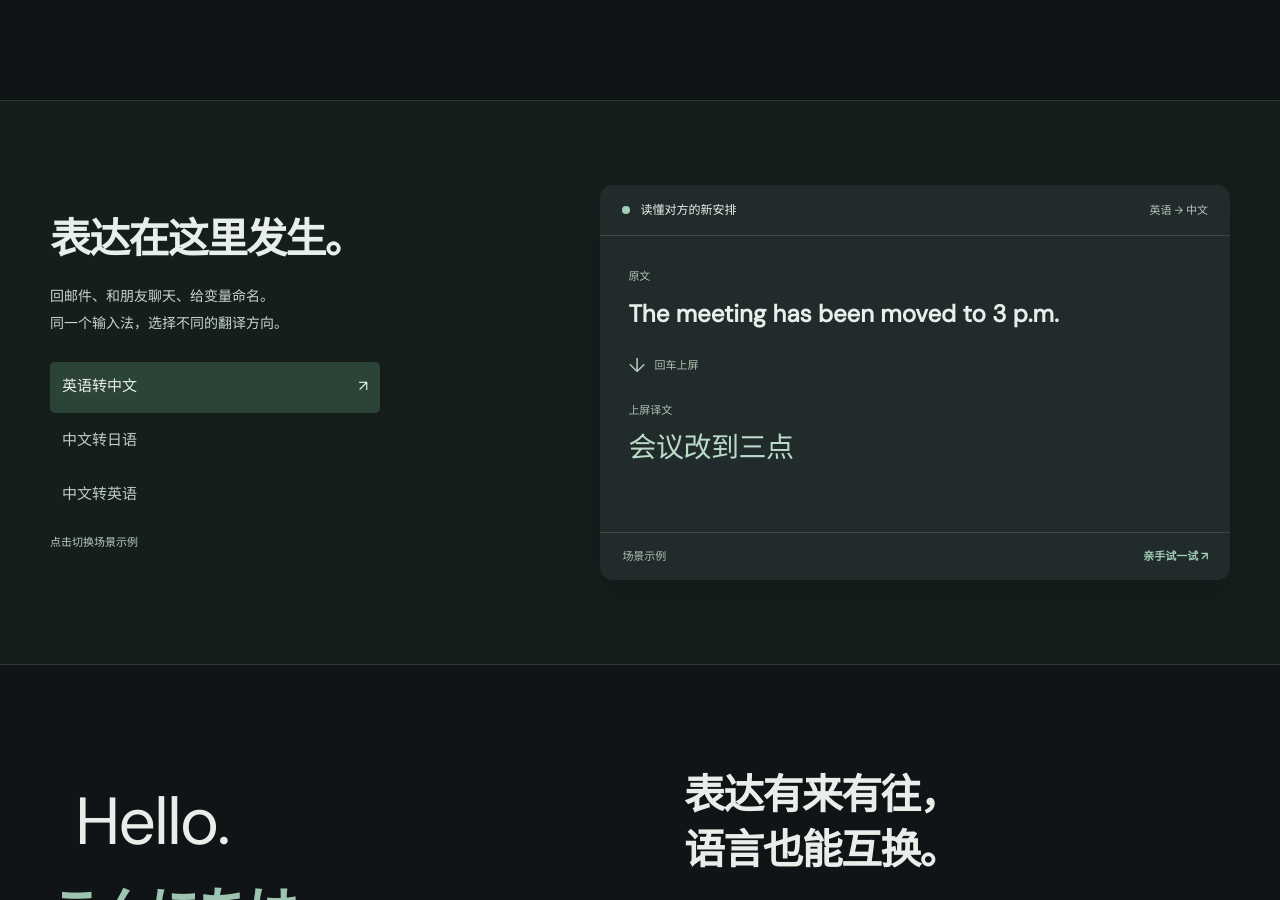
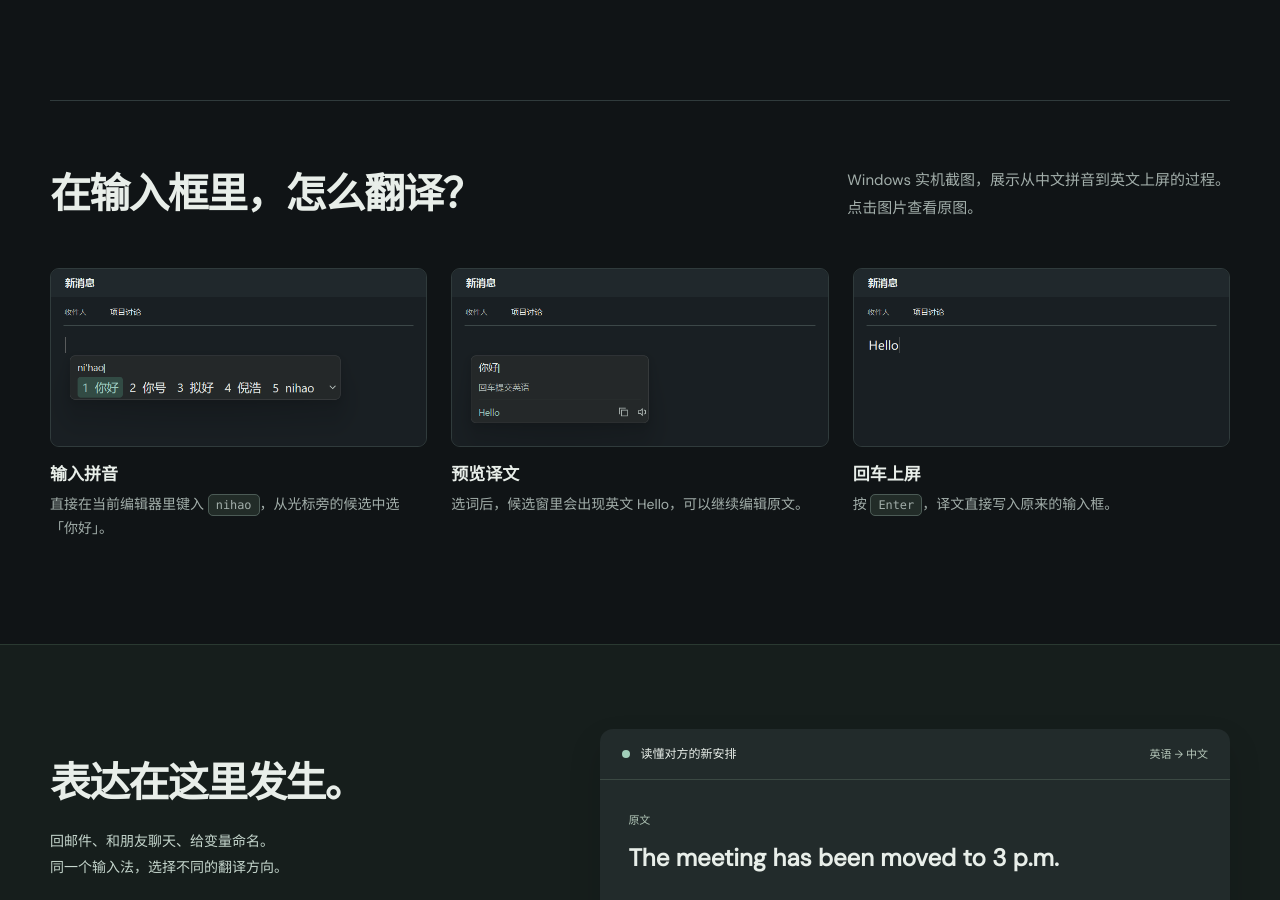
Before and after one commit to wiptgdxv/Eternally, a plain HTML site: page docs/index.html in a window 1280 px wide. Shown: the part 1378-2278 px from the top of the page. Drawn offline with Linux system fonts and the light colour scheme.

Commit message:
Show Eternally in use with Windows screenshots

```diff
--- a/docs/index.html
+++ b/docs/index.html
@@ -30,7 +30,7 @@
      <a href="#features">
       优势
      </a>
-     <a href="#showcase">
+     <a href="#screenshots">
       演示
      </a>
      <a href="#install">
@@ -333,6 +333,41 @@
        确认上屏后，本地词频会记住你的选择。支持全拼、简拼、模糊音，也能为常用短语设置缩写。
       </p>
      </article>
+    </div>
+   </section>
+   <section aria-labelledby="screenshots-title" class="usage-section wrap section" id="screenshots">
+    <div class="section-heading">
+     <h2 id="screenshots-title">在输入框里，怎么翻译？</h2>
+     <p>Windows 实机截图，展示从中文拼音到英文上屏的过程。<br/>点击图片查看原图。</p>
+    </div>
+    <div class="usage-steps">
+     <figure>
+      <a class="usage-image" href="./assets/ime-use-candidates.png">
+       <img src="./assets/ime-use-candidates.png" width="720" height="340" loading="lazy" alt="在 Windows 编辑器里键入 nihao，光标旁显示你好等中文候选"/>
+      </a>
+      <figcaption>
+       <h3>输入拼音</h3>
+       <p>直接在当前编辑器里键入 <kbd>nihao</kbd>，从光标旁的候选中选「你好」。</p>
+      </figcaption>
+     </figure>
+     <figure>
+      <a class="usage-image" href="./assets/ime-use-translation.png">
+       <img src="./assets/ime-use-translation.png" width="720" height="340" loading="lazy" alt="Eternally 候选窗显示原文你好及英文译文 Hello，编辑器尚未写入"/>
+      </a>
+      <figcaption>
+       <h3>预览译文</h3>
+       <p>选词后，候选窗里会出现英文 <span lang="en">Hello</span>，可以继续编辑原文。</p>
+      </figcaption>
+     </figure>
+     <figure>
+      <a class="usage-image" href="./assets/ime-use-committed.png">
+       <img src="./assets/ime-use-committed.png" width="720" height="340" loading="lazy" alt="按回车后 Hello 已写入原编辑器，候选窗收起"/>
+      </a>
+      <figcaption>
+       <h3>回车上屏</h3>
+       <p>按 <kbd>Enter</kbd>，译文直接写入原来的输入框。</p>
+      </figcaption>
+     </figure>
     </div>
    </section>
    <section aria-labelledby="showcase-title" class="showcase-section" id="showcase">
--- a/docs/styles.css
+++ b/docs/styles.css
@@ -882,6 +882,73 @@ kbd {
   background: #a1c4ab;
 }
 
+.usage-section {
+  border-top: 1px solid var(--line);
+  padding-top: 65px;
+}
+
+.usage-steps {
+  display: grid;
+  grid-template-columns: repeat(3, minmax(0, 1fr));
+  gap: 24px;
+}
+
+.usage-image {
+  display: block;
+  border: 1px solid var(--line);
+  border-radius: 9px;
+  overflow: hidden;
+  background: var(--surface);
+  cursor: zoom-in;
+}
+
+.usage-image:hover {
+  border-color: var(--green);
+}
+
+.usage-image img {
+  width: 100%;
+  height: auto;
+}
+
+.usage-steps figcaption {
+  margin-top: 17px;
+}
+
+.usage-steps h3 {
+  font-size: 17px;
+}
+
+.usage-steps p {
+  margin-top: 8px;
+  color: var(--muted);
+  font-size: 14px;
+}
+
+@media (621px <= width <= 940px) {
+  .usage-steps {
+    grid-template-columns: 1fr;
+  }
+
+  .usage-steps figure {
+    display: grid;
+    grid-template-columns: minmax(0, 1.5fr) minmax(0, 1fr);
+    align-items: center;
+    gap: 24px;
+  }
+
+  .usage-steps figcaption {
+    margin-top: 0;
+  }
+}
+
+@media (max-width: 620px) {
+  .usage-steps {
+    grid-template-columns: 1fr;
+    gap: 28px;
+  }
+}
+
 .showcase-section {
   padding-block: 84px;
   background: var(--section);
```
Also changed, not shown: docs/assets/ime-use-candidates.png (added), docs/assets/ime-use-committed.png (added), docs/assets/ime-use-translation.png (added), 1 other file.
